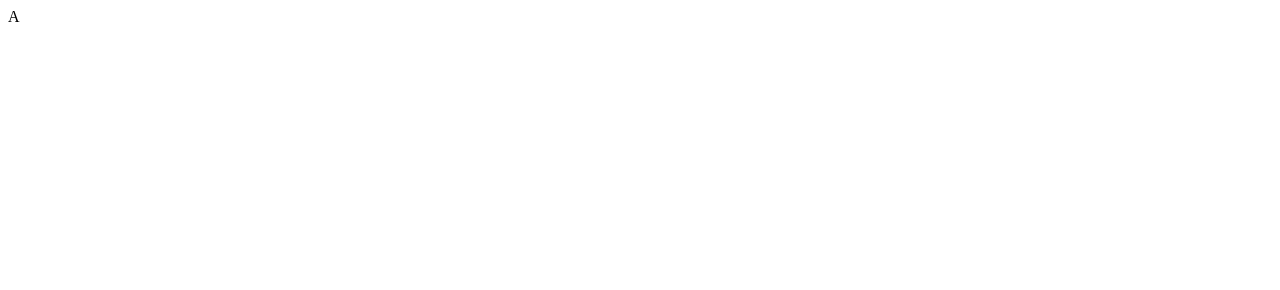
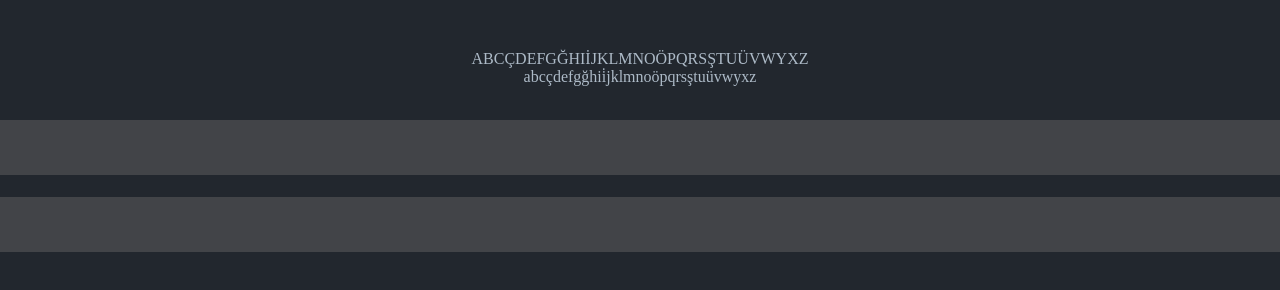
Before and after one commit to TopraksoyEarthmanTsuchimoto/LatinFontDesign, a plain HTML site: page docs/index.html in a window 1280 px wide. Drawn offline with Linux system fonts and the light colour scheme.

Commit message:
Files for the web page

```diff
--- a/docs/index.html
+++ b/docs/index.html
@@ -2,9 +2,70 @@
 <html lang="en" dir="ltr">
   <head>
     <meta charset="utf-8">
-    <title></title>
+    <meta name="viewport" content="width=device-width, initial-scale=1.0">
+    <title>Get Manheart Earthman’s handwriting font</title>
+    <style>
+      /*@font-face {
+        font-family: turkceFont;
+        src: url(Topraksoy.otf);
+      }*/
+      body{
+        background-color: #22272e;
+        color: #adbac7;
+        text-align: center;
+      }
+      *{
+        box-sizing: border-box;
+        margin: 0px;
+        padding: 0px;
+      }
+      header{
+        position: fixed;
+        left:50%; transform: translateX(-50%);
+        top:3vh;
+        height: 11vh;
+        display: flex; align-items: center; justify-content: center;
+      }
+      main{
+        position: fixed;
+        left:50%; transform: translateX(-50%);
+        top:15vh;
+        width:100vw;
+        overflow: hidden;
+      }
+      .printLooksLikeThis{
+        width:100vw;
+        height: 55px;
+        margin-bottom: 22px;
+        background-color: rgba(99, 99, 99, 0.5);
+      }
+      .screenLooksLikeThis{
+        width:100vw;
+        height: 55px;
+        margin-bottom: 22px;
+        background-color: rgba(99, 99, 99, 0.5);
+      }
+    </style>
   </head>
   <body>
-    A
+    <header>
+      <div>
+        ABCÇDEFGĞHIİJKLMNOÖPQRSŞTUÜVWYXZ<br>abcçdefgğhii̇jklmnoöpqrsştuüvwyxz
+      </div>
+    </header>
+    <main>
+      <div class="printLooksLikeThis">
+
+      </div>
+      <div class="screenLooksLikeThis">
+
+      </div>
+    </main>
+    <nav>
+
+    </nav>
+    <footer>
+
+    </footer>
   </body>
 </html>
```
